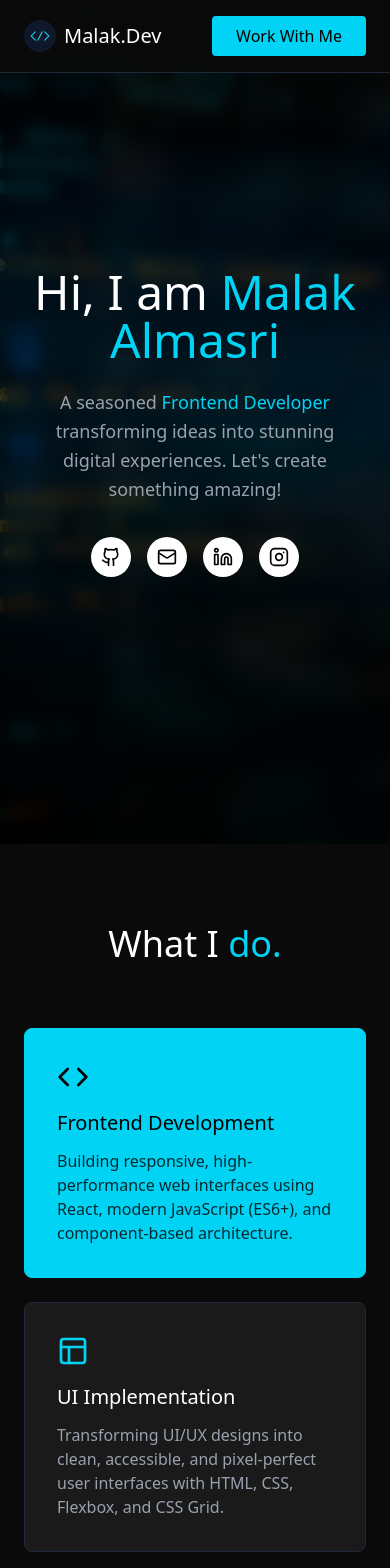
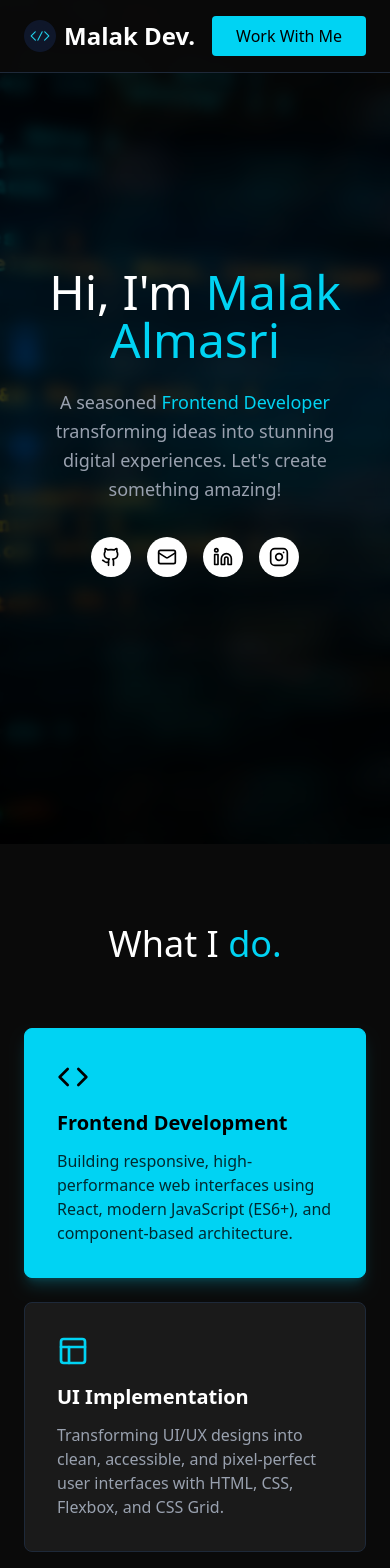
Before and after one commit to malakalmasri76/malak-portfolio, a React (Vite) app: page / in a window 390 px wide. Shown: the top 1568 px of the page. Built offline with nearby package versions, Linux system fonts and the light colour scheme.

Commit message:
Update multiple files

```diff
--- a/src/Copmpnents/FeaturedProjects.jsx
+++ b/src/Copmpnents/FeaturedProjects.jsx
@@ -1,8 +1,18 @@
 import React from "react";
 import { ImageWithFallback } from "./figma/ImageWithFallback";
+import { motion } from "framer-motion";
 
 const FeaturedProjects = () => {
   const projects = [
+    {
+      title: "Smart Sales Catalog",
+      category: "PWA & Serverless Solution",
+      description:
+        "A high-performance offline-first web application for sales reps. Integrated with Google Sheets as a real-time CMS for instant updates.",
+      image: "https://images.unsplash.com/photo-1556742044-3c52d6e88c62?w=800",
+      github: "https://github.com/malakalmasri76/Product-page",
+      demo: "https://product-page-rouge.vercel.app/", // رابط المعاينة
+    },
     {
       title: "Trippy App",
       category: "React.js Web Application",
@@ -11,28 +21,39 @@ const FeaturedProjects = () => {
       image:
         "https://images.unsplash.com/photo-1507525428034-b723cf961d3e?w=800",
       github: "https://github.com/malakalmasri76/Trippy-App",
+      demo: "https://trippy-website-ten.vercel.app/",
     },
     {
-      title: "Melody Shop",
-      category: "React.js E-commerce UI",
+      title: "Personal Portfolio",
+      category: "React.js Portfolio Website",
       description:
-        "A modern e-commerce shop interface developed using React. Showcases component-based architecture and interactive UI design.",
+        "A personal portfolio website built with React to showcase projects, skills, and contact information with a clean and modern design.",
       image:
-        "https://images.unsplash.com/photo-1512436991641-6745cdb1723f?w=800",
-      github: "https://github.com/malakalmasri76/Melody-shop",
+        "https://images.unsplash.com/photo-1498050108023-c5249f4df085?w=800",
+      github: "https://github.com/malakalmasri76/portfolio",
+      demo: "https://portfolio-tau-eight-34.vercel.app/",
     },
+
     {
       title: "Weather App",
       category: "React.js Weather Application",
       description:
-      "A weather forecast application built with React that fetches real-time weather data and displays current conditions in a clean, user-friendly interface.",
-    image: "https://images.unsplash.com/photo-1501630834273-4b5604d2ee31?w=800",
-    github: "https://github.com/malakalmasri76/Weather-App"
+        "A weather forecast application built with React that fetches real-time weather data with a clean interface.",
+      image:
+        "https://images.unsplash.com/photo-1501630834273-4b5604d2ee31?w=800",
+      github: "https://github.com/malakalmasri76/Weather-App",
+      demo: "https://weather-app-kappa-five-46.vercel.app/",
     },
   ];
-
   return (
-    <section id="projects" className="py-20 px-6 bg-black">
+    <motion.section
+      initial={{ opacity: 0, x: -50 }}
+      whileInView={{ opacity: 1, x: 0 }}
+      viewport={{ once: true }}
+      transition={{ duration: 0.8 }}
+      id="projects"
+      className="py-20 px-6 bg-black"
+    >
       <div className="container mx-auto">
         <h2 className="text-4xl text-center mb-16">
           Featured <span className="text-cyan-400">projects.</span>
@@ -52,24 +73,44 @@ const FeaturedProjects = () => {
                 />
               </div>
               <div className="p-6">
+                <motion.div
+                  whileHover={{ scale: 1.05 }}
+                  whileTap={{ scale: 0.95 }}
+                  className="cursor-pointer"
+                >
                   <h3 className="text-xl mb-2">{project.title}</h3>
+                </motion.div>
                 <p className="text-cyan-400 text-sm mb-3">{project.category}</p>
                 <p className="text-gray-400 text-sm leading-relaxed">
                   {project.description}
                 </p>
+                <div className="flex gap-4 mt-4">
                   <a
                     href={project.github}
                     target="_blank"
-                  className="text-cyan-400"
+                    rel="noopener noreferrer"
+                    className="text-cyan-400 text-sm hover:underline flex items-center gap-1"
                   >
-                  View on GitHub →
+                    GitHub →
                   </a>
+
+                  {project.demo && (
+                    <a
+                      href={project.demo}
+                      target="_blank"
+                      rel="noopener noreferrer"
+                      className="text-gray-300 text-sm hover:text-cyan-400 hover:underline flex items-center gap-1"
+                    >
+                      Live Demo 🌐
+                    </a>
+                  )}
+                </div>
               </div>
             </div>
           ))}
         </div>
       </div>
-    </section>
+    </motion.section>
   );
 };
 
--- a/src/Copmpnents/Header.jsx
+++ b/src/Copmpnents/Header.jsx
@@ -1,37 +1,68 @@
 import React from "react";
 import logo from "../assets/logo.png";
+import { motion } from "framer-motion";
 
 const Header = () => {
   return (
-    <header className="fixed top-0 left-0 right-0 z-50 bg-[#0a0a0a]/90 backdrop-blur-sm border-b border-gray-800">
+    <motion.header
+      initial={{ y: -100, opacity: 0 }} // يبدأ من خارج الشاشة (فوق) ويكون شفافاً
+      animate={{ y: 0, opacity: 1 }} // يتحرك لمكانه الطبيعي ويظهر
+      transition={{ duration: 0.8, ease: "easeOut" }} // سرعة ونوع الحركة
+      className="fixed top-0 left-0 right-0 z-50 bg-[#0a0a0a]/90 backdrop-blur-sm border-b border-gray-800"
+    >
       <nav className="container mx-auto px-6 py-4 flex items-center justify-between">
         <div className="flex items-center gap-2 text-xl">
           <img src={logo} alt="Logo" className="w-8 h-8" />
-          Malak.Dev
+          <motion.a
+            href="#"
+            whileHover={{ scale: 1.05, color: "#22d3ee" }} // تكبير بسيط عند المرور
+            whileTap={{ scale: 0.95 }} // تأثير ضغطة عند النقر
+            className="inline-block" // ضروري لتطبيق الحركة بشكل صحيح
+          >
+            <h1 className="text-2xl font-bold cursor-pointer">Malak Dev.</h1>
+          </motion.a>
         </div>
 
         <div className="hidden md:flex items-center gap-8">
-          <a href="#home" className="hover:text-cyan-400 transition-colors">
+          <motion.a
+            whileHover={{ scale: 1.1, color: "#22d3ee" }} // تكبير وتغيير اللون للأزرق
+            whileTap={{ scale: 0.9 }}
+            href="#home"
+          >
             Home
-          </a>
-          <a href="#projects" className="hover:text-cyan-400 transition-colors">
+          </motion.a>
+          <motion.a
+            whileHover={{ scale: 1.1, color: "#22d3ee" }} // تكبير وتغيير اللون للأزرق
+            whileTap={{ scale: 0.9 }}
+            href="#projects"
+          >
             Related projects
-          </a>
-          <a href="#about" className="hover:text-cyan-400 transition-colors">
+          </motion.a>
+          <motion.a
+            whileHover={{ scale: 1.1, color: "#22d3ee" }} // تكبير وتغيير اللون للأزرق
+            whileTap={{ scale: 0.9 }}
+            href="#about"
+          >
             About me
-          </a>
-          <a href="#contact" className="hover:text-cyan-400 transition-colors">
+          </motion.a>
+          <motion.a
+            whileHover={{ scale: 1.1, color: "#22d3ee" }} // تكبير وتغيير اللون للأزرق
+            whileTap={{ scale: 0.9 }}
+            href="#contact"
+          >
             Contact
-          </a>
+          </motion.a>
         </div>
-        <a
+        <motion.a
+          whileHover={{ scale: 1.05, backgroundColor: "#ffffff" }} // تكبير وتغيير لون الخلفية للأزرق الفاتح
+          whileTap={{ scale: 0.95 }}
           href="#contact"
-          className="bg-cyan-400 text-black px-6 py-2 rounded hover:bg-cyan-300 transition-colors"
+          className="bg-cyan-400 text-black px-6 py-2 rounded"
         >
           Work With Me
-        </a>
+        </motion.a>
       </nav>
-    </header>
+    </motion.header>
   );
 };
 
--- a/src/Copmpnents/Hero.jsx
+++ b/src/Copmpnents/Hero.jsx
@@ -1,6 +1,7 @@
 import React from "react";
 import { Github, Mail, Linkedin, Instagram } from "lucide-react";
 import background from "../assets/background.jpg";
+import { motion } from "framer-motion";
 
 const Hero = () => {
   return (
@@ -13,12 +14,17 @@ const Hero = () => {
         backgroundPosition: "center",
       }}
     >
-    <div className="absolute inset-0 bg-gradient-to-b from-black/80 via-black/70 to-black/90 backdrop-blur-sm" />
+      <div className="absolute inset-0 bg-gradient-to-b from-black/80 via-black/70 to-black/90 backdrop-blur-sm" />
 
       <div className="relative z-10 container mx-auto text-center max-w-3xl">
-        <h1 className="text-5xl md:text-6xl mb-6">
-          Hi, I am <span className="text-cyan-400">Malak Almasri</span>
-        </h1>
+        <motion.h1
+          initial={{ opacity: 0, y: -20 }}
+          animate={{ opacity: 1, y: 0 }}
+          transition={{ duration: 0.5 }}
+          className="text-5xl md:text-6xl mb-6"
+        >
+          Hi, I'm <span className="text-cyan-400">Malak Almasri</span>
+        </motion.h1>
         <p className="text-gray-400 text-lg mb-8 leading-relaxed">
           A seasoned <span className="text-cyan-400">Frontend Developer</span>{" "}
           transforming ideas into stunning
@@ -27,30 +33,38 @@ const Hero = () => {
         </p>
 
         <div className="flex items-center justify-center gap-4">
-          <a
+          <motion.a
+            whileHover={{ scale: 1.05, backgroundColor: "#22d3ee" }} // تكبير وتغيير لون الخلفية للأزرق الفاتح
+            whileTap={{ scale: 0.95 }}
             href="https://github.com/malakalmasri76"
-            className="w-10 h-10 rounded-full bg-white text-black flex items-center justify-center hover:bg-cyan-400 transition-colors"
+            className="w-10 h-10 rounded-full bg-white text-black flex items-center justify-center "
           >
             <Github className="w-5 h-5" />
-          </a>
-          <a
+          </motion.a>
+          <motion.a
+            whileHover={{ scale: 1.05, backgroundColor: "#22d3ee" }} // تكبير وتغيير لون الخلفية للأزرق الفاتح
+            whileTap={{ scale: 0.95 }}
             href="https://mail.google.com/mail/u/1/#inbox?compose=new"
-            className="w-10 h-10 rounded-full bg-white text-black flex items-center justify-center hover:bg-cyan-400 transition-colors"
+            className="w-10 h-10 rounded-full bg-white text-black flex items-center justify-center"
           >
             <Mail className="w-5 h-5" />
-          </a>
-          <a
+          </motion.a>
+          <motion.a
+            whileHover={{ scale: 1.05, backgroundColor: "#22d3ee" }} // تكبير وتغيير لون الخلفية للأزرق الفاتح
+            whileTap={{ scale: 0.95 }}
             href="https://www.linkedin.com/in/malak-almasri/"
-            className="w-10 h-10 rounded-full bg-white text-black flex items-center justify-center hover:bg-cyan-400 transition-colors"
+            className="w-10 h-10 rounded-full bg-white text-black flex items-center justify-center "
           >
             <Linkedin className="w-5 h-5" />
-          </a>
-          <a
+          </motion.a>
+          <motion.a
+            whileHover={{ scale: 1.05, backgroundColor: "#22d3ee" }} // تكبير وتغيير لون الخلفية للأزرق الفاتح
+            whileTap={{ scale: 0.95 }}
             href="https://www.instagram.com/m.l.k_13/"
-            className="w-10 h-10 rounded-full bg-white text-black flex items-center justify-center hover:bg-cyan-400 transition-colors"
+            className="w-10 h-10 rounded-full bg-white text-black flex items-center justify-center "
           >
             <Instagram className="w-5 h-5" />
-          </a>
+          </motion.a>
         </div>
       </div>
     </section>
--- a/src/Copmpnents/WhatIdo.jsx
+++ b/src/Copmpnents/WhatIdo.jsx
@@ -1,60 +1,92 @@
-import React from 'react'
-import { Code, Layout, Zap} from 'lucide-react';
+import React from 'react';
+import { Code, Layout, Zap } from 'lucide-react';
+import { motion } from 'framer-motion'; // 1. استيراد motion
 
 const WhatIdo = () => {
   const services = [
     {
       icon: Code,
       title: "Frontend Development",
-    description:
-      "Building responsive, high-performance web interfaces using React, modern JavaScript (ES6+), and component-based architecture."
+      description: "Building responsive, high-performance web interfaces using React, modern JavaScript (ES6+), and component-based architecture."
     },
     {
       icon: Layout,
       title: "UI Implementation",
-    description:
-      "Transforming UI/UX designs into clean, accessible, and pixel-perfect user interfaces with HTML, CSS, Flexbox, and CSS Grid."
+      description: "Transforming UI/UX designs into clean, accessible, and pixel-perfect user interfaces with HTML, CSS, Flexbox, and CSS Grid."
     },
     {
       icon: Zap,
       title: "Interactive Experiences",
-    description:
-      "Creating smooth, interactive user experiences with React Hooks, reusable components, and optimized performance."
+      description: "Creating smooth, interactive user experiences with React Hooks, reusable components, and optimized performance."
     }
   ];
 
+  // إعدادات حركة الظهور
+  const containerVariants = {
+    hidden: { opacity: 0 },
+    visible: {
+      opacity: 1,
+      transition: {
+        staggerChildren: 0.2, // الفرق الزمني بين ظهور كل بطاقة
+      },
+    },
+  };
+
+  const itemVariants = {
+    hidden: { y: 20, opacity: 0 },
+    visible: {
+      y: 0,
+      opacity: 1,
+      transition: { duration: 0.5 },
+    },
+  };
 
   return (
-    <section className="py-20 px-6">
+    <section className="py-20 px-6 overflow-hidden">
       <div className="container mx-auto">
-        <h2 className="text-4xl text-center mb-16">
+        {/* تحريك العنوان */}
+        <motion.h2
+          initial={{ opacity: 0, y: -20 }}
+          whileInView={{ opacity: 1, y: 0 }}
+          viewport={{ once: true }}
+          className="text-4xl text-center mb-16"
+        >
           What I <span className="text-cyan-400">do.</span>
-        </h2>
+        </motion.h2>
 
-        <div className="grid md:grid-cols-3 gap-6 max-w-6xl mx-auto">
+        {/* تحريك الحاوية (Grid) */}
+        <motion.div
+          variants={containerVariants}
+          initial="hidden"
+          whileInView="visible"
+          viewport={{ once: true, margin: "-100px" }}
+          className="grid md:grid-cols-3 gap-6 max-w-6xl mx-auto"
+        >
           {services.map((service, index) => {
             const Icon = service.icon;
             return (
-              <div
+              <motion.div
                 key={index}
-                className={`p-8 rounded-lg border ${
+                variants={itemVariants}
+                whileHover={{ y: -10, transition: { duration: 0.2 } }} // حركة عند تمرير الماوس
+                className={`p-8 rounded-lg border cursor-default transition-colors duration-300 ${
                   index === 0
-                    ? 'bg-cyan-400 border-cyan-400 text-black'
-                    : 'bg-[#1a1a1a] border-gray-800'
+                    ? 'bg-cyan-400 border-cyan-400 text-black shadow-lg shadow-cyan-400/20'
+                    : 'bg-[#1a1a1a] border-gray-800 hover:border-cyan-400/50'
                 }`}
               >
                 <Icon className={`w-8 h-8 mb-4 ${index === 0 ? 'text-black' : 'text-cyan-400'}`} />
-                <h3 className="text-xl mb-3">{service.title}</h3>
+                <h3 className="text-xl mb-3 font-semibold">{service.title}</h3>
                 <p className={index === 0 ? 'text-black/80' : 'text-gray-400'}>
                   {service.description}
                 </p>
-              </div>
+              </motion.div>
             );
           })}
-        </div>
+        </motion.div>
       </div>
     </section>
   );
 }
 
-export default WhatIdo
+export default WhatIdo;
```
Also changed, not shown: package.json (+7 -2 lines), src/Copmpnents/Aboutme.jsx (+15 -5 lines), src/Copmpnents/ContactMe.jsx (+7 -4 lines), src/Copmpnents/Footer.jsx (+19 -12 lines), src/Copmpnents/TechnicalSkills.jsx (+16 -10 lines), 1 other file (tests, documents, lock files or other folders). Lines whose indentation alone changed are shown as unchanged.
